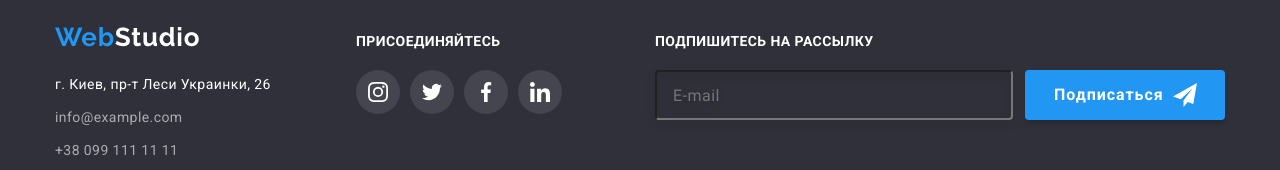
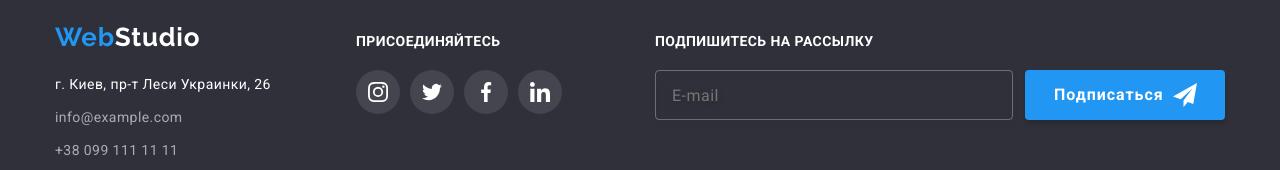
Before and after one commit to laurenrey/goit-markup-hw-06, a plain HTML site: page index.html in a window 1280 px wide. Shown: the part 2729-2899 px from the top of the page. Drawn offline with nearby package versions, Linux system fonts and the light colour scheme.

Commit message:
Додає зміни в футері

```diff
--- a/css/styles.css
+++ b/css/styles.css
@@ -596,7 +596,7 @@ img {
     width: 358px;
     height: 50px;
     outline: none;
-    border-color: 1px solid rgba(255, 255, 255, 0.3);
+    border: 1px solid rgba(255, 255, 255, 0.3);
     filter: drop-shadow(0px 4px 4px rgba(0, 0, 0, 0.15));
     border-radius: 4px;
     background-color: transparent;
@@ -610,8 +610,8 @@ img {
     transition: border-color var(--transition-dur-tf);
 }
 
-
-.subscription-input:focus {
+.subscription-input:focus,
+.subscription-input:hover {
     border-color: var(--color-accent);
 }
 
```
